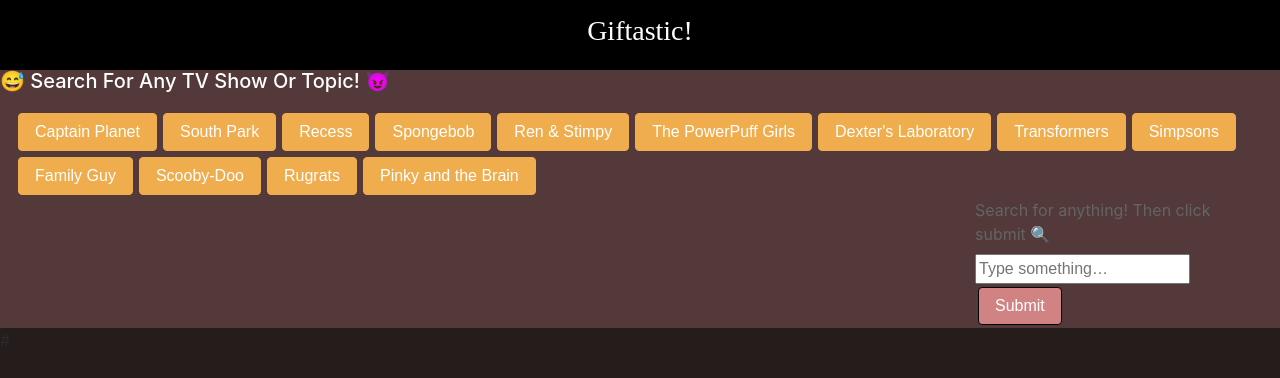
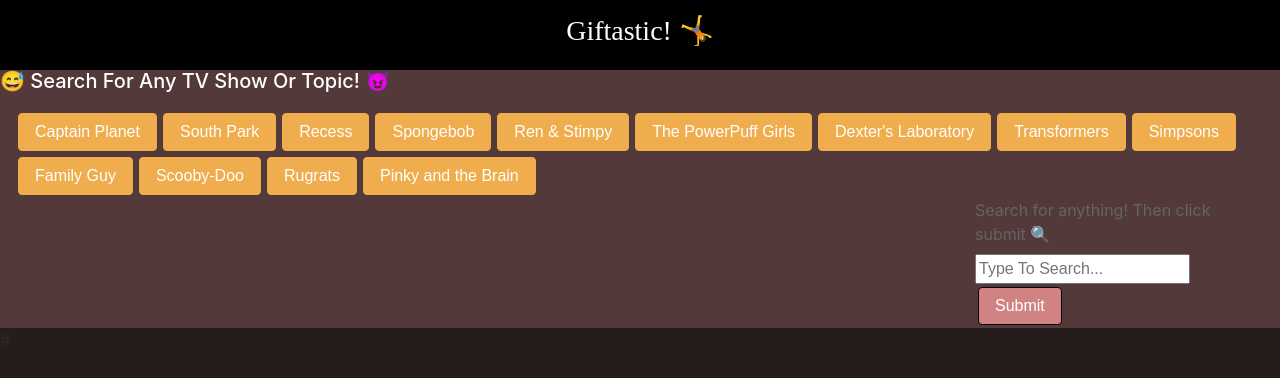
Before and after one commit to JonathanSendsen/giftastic, a plain HTML site: page index.html in a window 1280 px wide. Shown: the top 378 px of the page. Drawn offline with nearby package versions, Linux system fonts and the light colour scheme.

Commit message:
pushing final commit

```diff
--- a/assets/gif.js
+++ b/assets/gif.js
@@ -18,7 +18,7 @@ var buttonGenerator = function (){
 $("#buttonArea").on("click", ".btn", function(){
   		var thing = $(this).attr("data");
   		var queryURL = "https://api.giphy.com/v1/gifs/search?q=" + thing + "&api_key=dc6zaTOxFJmzC&limit=10";
-
+		//Api Call using ajax.
   		$.ajax({
   			url: queryURL,
   			method: "GET"
@@ -56,7 +56,6 @@ $("#buttonArea").on("click", ".btn", function(){
  			}
   		})
   })
-
 // When the user clicks one of the still GIPHY images, and it animates. When the user clicks the gif again, it stops playing.
 $("#gifArea").on("click", ".gif", function(event){
 	event.preventDefault();
@@ -76,7 +75,6 @@ $("#gifArea").on("click", ".gif", function(event){
 })
 
 // The form takes the value from the input box and adds it into the topics  array. The buttonGenerator function is called that takes each topic in the array remakes the buttons on the page.
-
 $(".submit").on("click", function(event){
 	event.preventDefault();
 
--- a/index.html
+++ b/index.html
@@ -2,7 +2,7 @@
 <!DOCTYPE html>
 <html lang="en">
   <head>
-    <title>HW Giftastic! </title>
+    <title>Giftastic! &#x1F64C;</title>
 	<!--Linking Bootstrap CSS-->
 	<link rel="stylesheet" href="https://maxcdn.bootstrapcdn.com/bootstrap/4.0.0-alpha.6/css/bootstrap.min.css" integrity="sha384-rwoIResjU2yc3z8GV/NPeZWAv56rSmLldC3R/AZzGRnGxQQKnKkoFVhFQhNUwEyJ" crossorigin="anonymous">
 	<link href="https://fonts.googleapis.com/css?family=Pacifico" rel="stylesheet">
@@ -14,7 +14,7 @@
 	    <!--Nav Area with Title-->
 	    <div class="row">
 	    	<div class="col-xs-12 col-sm-12 col-md-12 col-lg-12" id="header">
-                <h3 id="title">Giftastic!</h3>
+                <h3 id="title">Giftastic! &#x1F938;</h3>
             </div>
             <h5> &#x1F605; Search For Any TV Show Or Topic! &#x1F608;</h5>
 	    </div>
@@ -28,11 +28,11 @@
 		<!--Input Area 3 cols-->
 			<div class="col-xs-3 col-sm-3 col-md-3col-lg-3">
 				<form>
-				  <fieldset>
+
 				  	<label for="topic-input">Search for anything! Then click submit &#x1F50D;</label><br>
-				    <input type="text" placeholder="Type something…" id="topic-input">
+				    <input type="text" placeholder="Type To Search..." id="topic-input">
 				    <button type="submit" class="btn submit" data="submitBtn">Submit</button>
-				  </fieldset>
+
 				</form>
 			</div>
 		</div>
```
Also changed, not shown: assets/style.css (line endings or trailing spaces).
